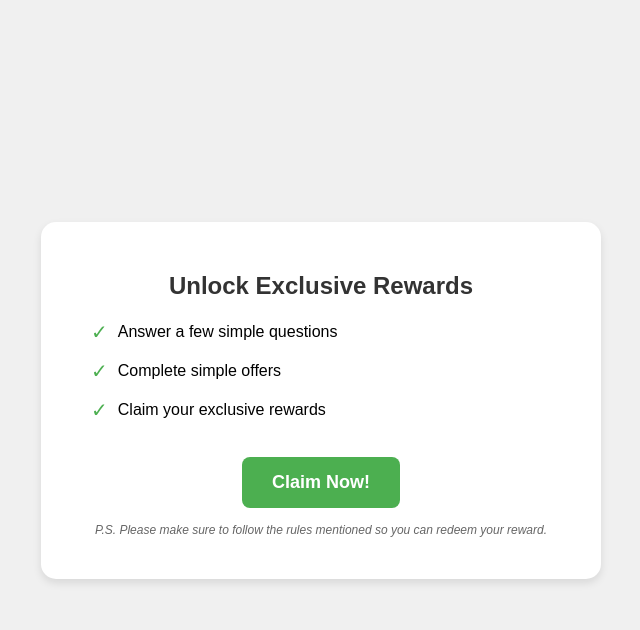
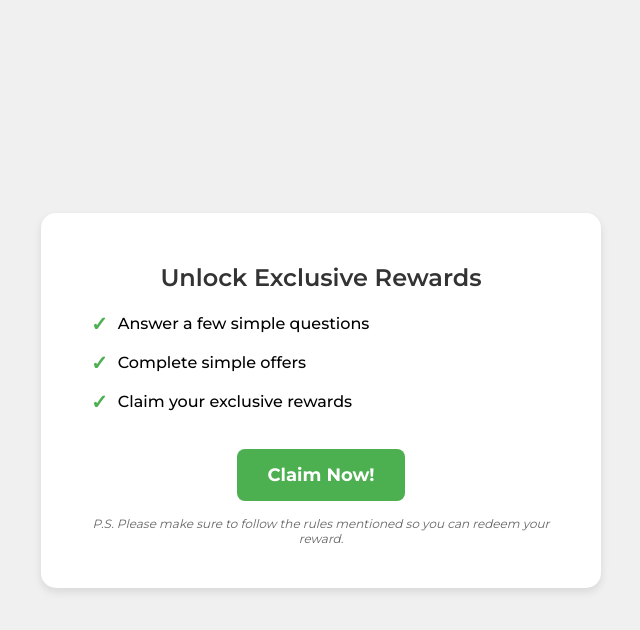
Before and after one commit to TKT007/landing-preview, a plain HTML site: page new.html in a window 1280 px wide. Both pictures are taken after a click on the button "START NOW". Shown: the whole page, without its empty margins (319-959 px from the left). Drawn offline with Linux system fonts and the light colour scheme.

Commit message:
Update new.html

```diff
--- a/new.html
+++ b/new.html
@@ -4,10 +4,11 @@
     <meta charset="UTF-8">
     <meta name="viewport" content="width=device-width, initial-scale=1.0">
     <title>Exclusive Rewards</title>
+    <link href="https://fonts.googleapis.com/css2?family=Montserrat:wght@400;500;600;700&display=swap" rel="stylesheet">
     <style>
         body {
-            font-family: Arial, sans-serif;
-            background-color: #f0f0f0; /* cinza bem claro */
+            font-family: 'Montserrat', Arial, sans-serif;
+            background-color: #f0f0f0;
             display: flex;
             justify-content: center;
             align-items: center;
@@ -17,7 +18,7 @@
 
         .container {
             background-color: white;
-            border-radius: 15px; /* pontas levemente arredondadas */
+            border-radius: 15px;
             padding: 30px;
             width: 80%;
             max-width: 500px;
@@ -26,7 +27,7 @@
         }
 
         .start-button {
-            background-color: #FFA500; /* laranja */
+            background-color: #4CAF50; /* mesma cor do botão Claim Now */
             color: white;
             border: none;
             padding: 15px 30px;
@@ -38,11 +39,11 @@
         }
 
         .start-button:hover {
-            background-color: #FF8C00; /* laranja mais escuro no hover */
+            background-color: #45a049;
         }
 
         .content {
-            display: none; /* inicialmente escondido */
+            display: none;
             margin-top: 20px;
         }
 
@@ -50,6 +51,7 @@
             color: #333;
             font-size: 24px;
             margin-bottom: 20px;
+            font-weight: 600;
         }
 
         .benefit-item {
@@ -58,16 +60,18 @@
             margin-bottom: 15px;
             text-align: left;
             padding-left: 20px;
+            font-weight: 500;
         }
 
         .checkmark {
-            color: #4CAF50; /* cor do check */
+            color: #4CAF50;
             font-size: 20px;
             margin-right: 10px;
+            font-weight: bold;
         }
 
         .claim-button {
-            background-color: #4CAF50; /* verde */
+            background-color: #4CAF50;
             color: white;
             border: none;
             padding: 15px 30px;
@@ -77,10 +81,12 @@
             font-weight: bold;
             margin-top: 20px;
             transition: background-color 0.3s;
+            text-decoration: none;
+            display: inline-block;
         }
 
         .claim-button:hover {
-            background-color: #45a049; /* verde mais escuro no hover */
+            background-color: #45a049;
         }
 
         .ps-note {
@@ -113,7 +119,7 @@
                 <span>Claim your exclusive rewards</span>
             </div>
 
-            <button class="claim-button">Claim Now!</button>
+            <a href="https://www.google.com" class="claim-button">Claim Now!</a>
 
             <p class="ps-note">P.S. Please make sure to follow the rules mentioned so you can redeem your reward.</p>
         </div>
```
